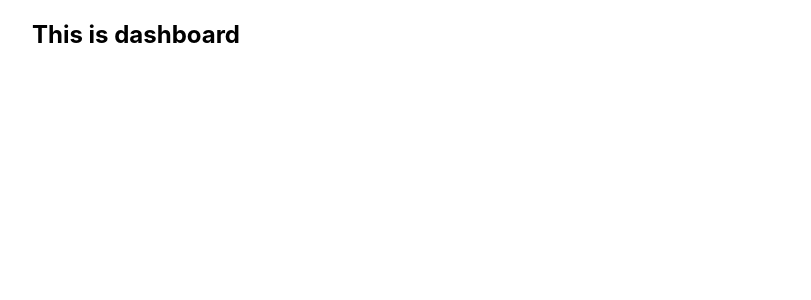
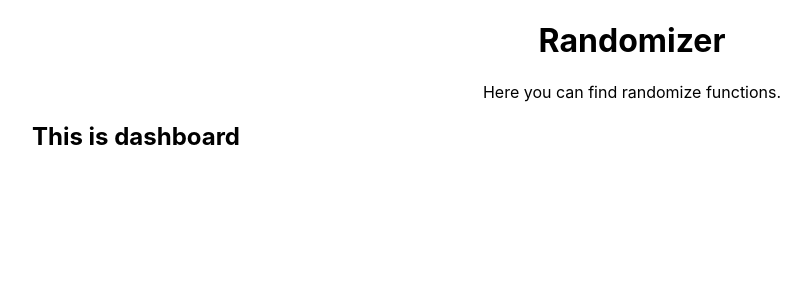
Before and after one commit to Vazzi/ramdomizer, a React (Create React App) app: page / in a window 1280 px wide. Shown: the top 300 px of the page, without its empty margins (8-819 px from the left). Built offline with nearby package versions, Linux system fonts and the light colour scheme.

Commit message:
Header component and some css styling

```diff
--- a/src/components/App.module.scss
+++ b/src/components/App.module.scss
@@ -1,7 +1,3 @@
-.main {
+.container {
   margin: 20px 40px;
 }
-
-.title {
-  text-align: center;
-}
--- a/src/components/App.tsx
+++ b/src/components/App.tsx
@@ -2,10 +2,12 @@ import React from 'react';
 
 import styles from './App.module.scss';
 import DashboardPage from './DashboardPage/DashboardPage';
+import Header from './UI/Header/Header';
 
 const App: React.FC = () => {
   return (
-    <div className={styles.main}>
+    <div className={styles.container}>
+      <Header />
       <DashboardPage />
     </div>
   );
--- /dev/null
+++ b/src/components/UI/Header/Header.module.scss
@@ -0,0 +1,3 @@
+.container {
+  text-align: center;
+}
--- /dev/null
+++ b/src/components/UI/Header/Header.tsx
@@ -0,0 +1,13 @@
+import React from 'react';
+import styles from './Header.module.scss';
+
+const Header: React.FC = () => {
+  return (
+    <div className={styles.container}>
+      <h1>Randomizer</h1>
+      <p>Here you can find randomize functions.</p>
+    </div>
+  );
+};
+
+export default Header;
```
